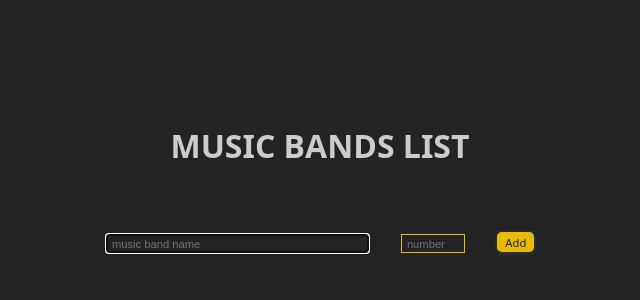
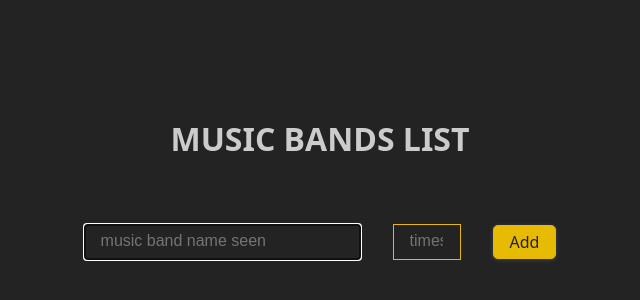
Before and after one commit to sctlcd/react-music-bands-list, a React (Create React App) app: page / in a window 1280 px wide. Shown: the part 198-498 px from the top of the page, without its empty margins (320-960 px from the left). Built offline with nearby package versions, Linux system fonts and the light colour scheme; the HTML template or start-up script is replaced by a standard one.

Commit message:
improved style - 3rd pass

```diff
--- a/src/App.css
+++ b/src/App.css
@@ -76,6 +76,10 @@
 .btn-primary {
   background-color: #e7ba03;
   margin: 1rem;
+  line-height: 2rem;
+  padding: 0rem 1rem;
+  border: 1px solid #E5B80B;
+  font-size: 1rem;
 }
 
 .btn-edit {
@@ -98,6 +102,7 @@
 
 .btn-primary:hover {
   background: #eaca4b;
+  border: 1px solid #eaca4b;
 }
 
 .btn-delete:hover {
@@ -130,19 +135,21 @@ ul {
 
 /* inputs */
 input::placeholder {
-  font-size: 0.7rem;
+  font-size: 1rem;
   color: rgb(118, 115, 115);
-  padding-left: 0.2rem;
+  /* padding-left: 0.2rem; */
 }
 
 input[type="text"],
 input[type="number"] {
   background-color: #232323;
+  padding-left: 1rem;
 }
 
 input {
   border: 1px solid #E5B80B;
   color: #cccccc;
+  line-height: 2rem;
 }
 
 hr {
@@ -155,7 +162,7 @@ hr {
 }
 
 #number {
-  width: 4.4em;
+  width: 4.6rem;
 }
 
 /************************************************************************* Media queries *******************/
--- a/src/App.jsx
+++ b/src/App.jsx
@@ -63,7 +63,7 @@ function App() {
             <input
               id="name"
               name="name"
-              placeholder="music band name"
+              placeholder="music band name seen"
               ref={itemName}
               value={newItemName}
               onChange={handleItemChange}
@@ -74,15 +74,15 @@ function App() {
           </div>
           <div className='m-1'>
             <input
-              id="number"
-              name="number"
-              placeholder="number"
+              id="numberOfTimes"
+              name="numberOfTimes"
+              placeholder="times"
               ref={numberOfTimes}
               value={newNumberOfTimes}
               onChange={handleNumberOfTimes}
               type='number'
               min="0"
-              maw="50"
+              max="50"
               step="1"
               required
             />
```
